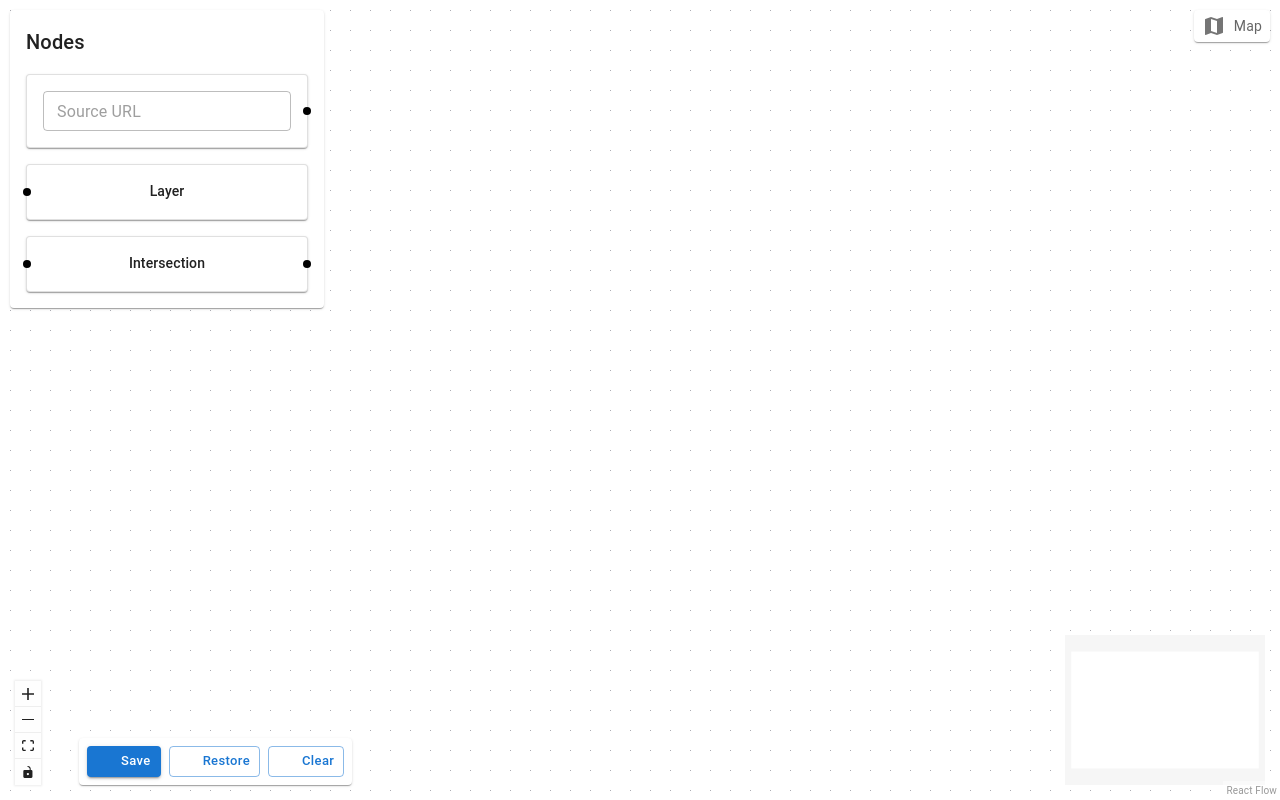
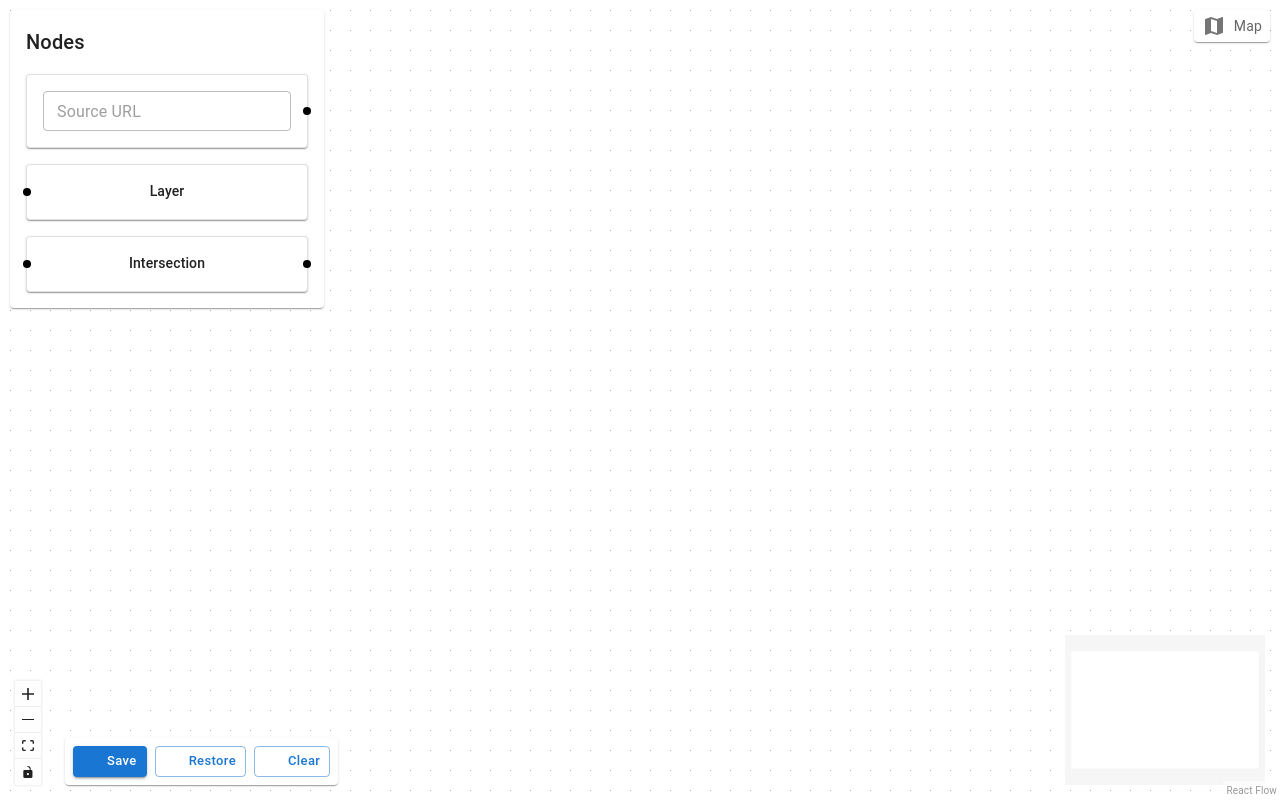
Before and after one commit to carlosruana/geospatial-assignment, a React (Vite) app: page / in a window 1280 px wide. Built offline with nearby package versions, Linux system fonts and the light colour scheme; some icons are missing.

Commit message:
Fixing lock and full screen buttons

```diff
--- a/src/features/flow/components/Flow.tsx
+++ b/src/features/flow/components/Flow.tsx
@@ -177,7 +177,6 @@ export const Flow = ({
                          padding: 1,
                          borderRadius: 1,
                          boxShadow: 1,
-                         marginLeft: 8,
                     }}
                >
                     <Button
@@ -226,9 +225,15 @@ export const Flow = ({
                          fitView
                     >
                          <Background />
-                         <Controls />
+                         <Controls showZoom={true} showFitView={true} showInteractive={true} />
                          <MiniMap />
-                         <Panel position="bottom-left">{panelContent}</Panel>
+                         <Panel
+                              position="bottom-left"
+                              className="panel-offset"
+                              style={{ left: '50px' }}
+                         >
+                              {panelContent}
+                         </Panel>
                     </ReactFlow>
                </Box>
           </Box>
```
